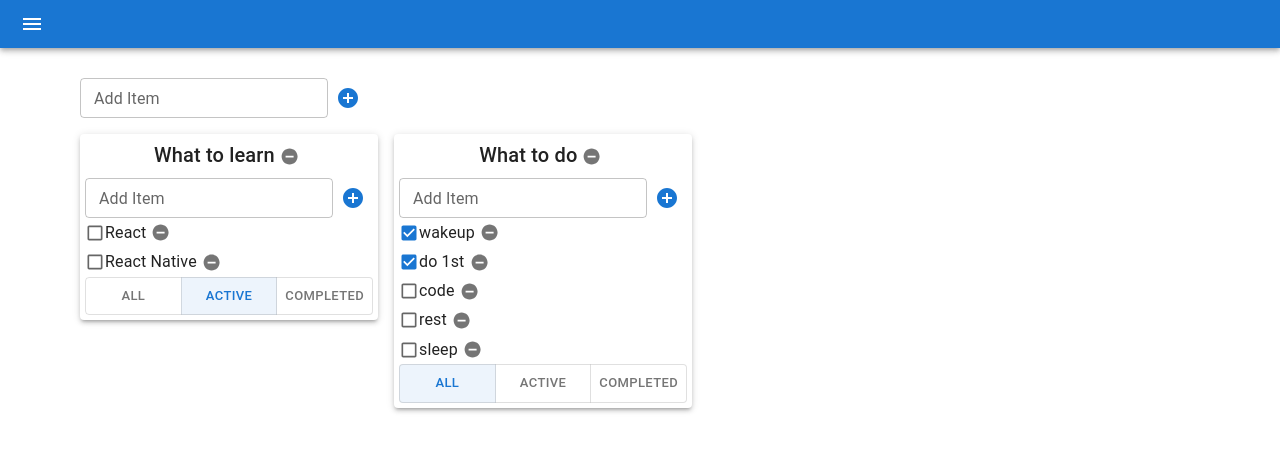
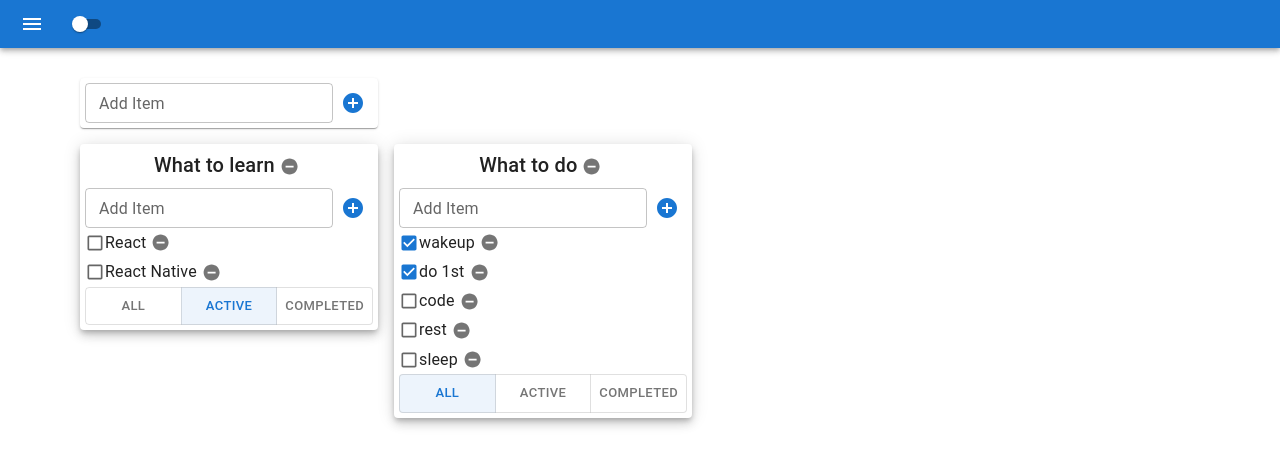
Before and after one commit to gqtpe/trello, a React (Create React App) app: page / in a window 1280 px wide. Shown: the top 466 px of the page. Built offline with nearby package versions, Linux system fonts and the light colour scheme.

Commit message:
todolist v07(new components):     --dark theme

```diff
--- a/src/App.tsx
+++ b/src/App.tsx
@@ -2,11 +2,15 @@ import React, {useState} from 'react';
 import './App.scss';
 import {TaskType, TodoList} from "./components/TodoList/TodoList";
 import {v4} from "uuid";
-import {AppBar, Container, Drawer, IconButton, Toolbar, Typography} from "@mui/material";
+import {AppBar, Container, Drawer, IconButton, Paper, Toolbar, Typography} from "@mui/material";
 import MenuIcon from '@mui/icons-material/Menu';
 import {AddItemForm} from "./components/AddItemForm/AddItemForm";
 import Grid from "@mui/material/Grid/Grid";
 import { createTheme, ThemeProvider } from '@mui/material/styles'
+import Switch from '@mui/material/Switch'
+import CssBaseline from '@mui/material/CssBaseline'
+
+
 
 export type FilterTypeValuesType = "ACTIVE" | "ALL" | "COMPLETED"
 export type TodoListType = {
@@ -15,7 +19,7 @@ export type TodoListType = {
     filter: FilterTypeValuesType
 }
 
-
+type ThemeMode = 'dark' | 'light'
 function App() {
     let todo1 = v4()
     let todo2 = v4()
@@ -93,16 +97,23 @@ function App() {
         }
 
     }
+    const [themeMode,setThemeMode] = useState<ThemeMode>('light')
     const theme = createTheme({
         palette: {
+            mode: themeMode,
             primary: {
                 main: "#1976d2",
             },
         },
     })
+
+    const changeThemeHandler = () =>{
+        setThemeMode(themeMode === 'light'?'dark':'light')
+    }
     return (
         <div className="App">
             <ThemeProvider theme={theme}>
+                <CssBaseline/>
                 <AppBar position={'static'} sx={{mb: '30px'}}>
                     <Toolbar variant={"dense"}>
                         <IconButton
@@ -114,6 +125,7 @@ function App() {
                         >
                             <MenuIcon/>
                         </IconButton>
+                        <Switch size="small" onChange={changeThemeHandler}/>
                     </Toolbar>
                 </AppBar>
                 <Drawer
@@ -125,7 +137,7 @@ function App() {
                     </Typography>
                 </Drawer>
                 <Container>
-                    <Grid container margin={2}><AddItemForm addItem={addTodoList}/></Grid>
+                    <Grid container margin={2}><Paper sx={{padding: "5px"}}><AddItemForm addItem={addTodoList}/></Paper></Grid>
                     <Grid container margin={2} direction="row" alignItems={'flex-start'} flexWrap={'wrap'} gap={2}>
                         {
                             todoLists.map((todoList) => {
--- a/src/components/TodoList/TodoList.tsx
+++ b/src/components/TodoList/TodoList.tsx
@@ -65,7 +65,7 @@ export const TodoList = ({
             </ListItem>
         })
     return (
-        <Paper elevation={3} className={styles.todolist}>
+        <Paper elevation={6}  className={styles.todolist}>
             <Typography gutterBottom variant="h6">
                 <EditableSpan
                     value={title}
```
